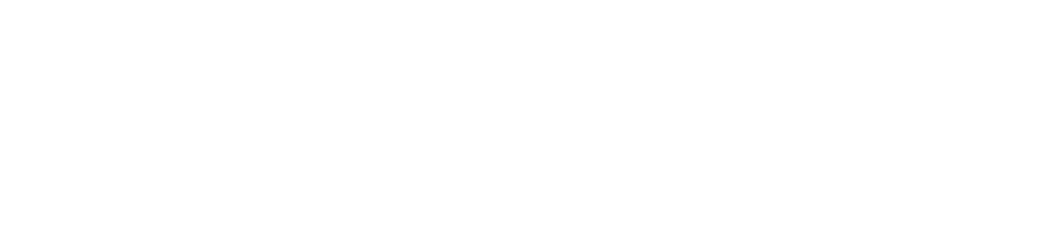
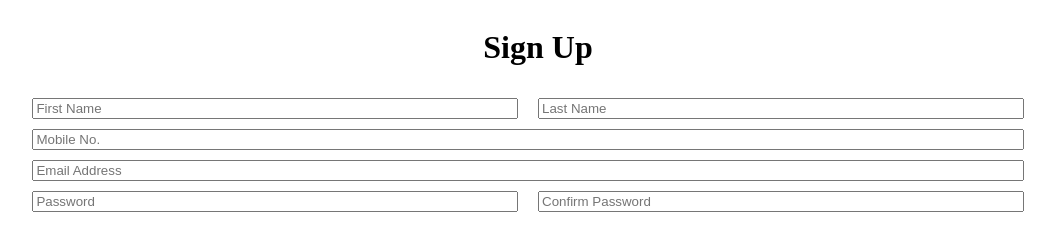
Before and after one commit to tchen285/Antra-3.25-MEAN-Stack, a plain HTML site: page Homework 1/index.html in a window 1280 px wide. Shown: the whole page, without its empty margins (102-1157 px from the left). Drawn offline with Linux system fonts and the light colour scheme.

Commit message:
complete the placeholder part

```diff
--- a/Homework 1/index.html
+++ b/Homework 1/index.html
@@ -1,18 +1,49 @@
 <!DOCTYPE html>
 <html lang="en">
+
 <head>
     <meta charset="UTF-8">
     <meta name="viewport" content="width=device-width, initial-scale=1.0">
-    <title>Homework 1</title>
+    <title>Sign Up Form</title>
+    <style>
+        .container {
+            display: flex;
+            flex-direction: column;
+            align-items: center;
+        }
 
-    <style>
+        .input-group {
+            display: flex;
+            width: 80%;
+        }
 
+        .input-group input {
+            flex: 1;
+            margin-right: 20px;
+            margin-top: 10px;
+        }
     </style>
-
 </head>
 
 <body>
-
+    <div class="container">
+        <h1>Sign Up</h1>
+        <div class="input-group">
+            <input type="text" placeholder="First Name">
+            <input type="text" placeholder="Last Name">
+        </div>
+        <div class="input-group">
+            <input type="text" placeholder="Mobile No.">
+        </div>
+        <div class="input-group">
+            <input type="text" placeholder="Email Address">
+        </div>
+        <div class="input-group">
+            <input type="text" placeholder="Password">
+            <input type="text" placeholder="Confirm Password">
+        </div>
+    </div>
 </body>
 
+
 </html>
```
